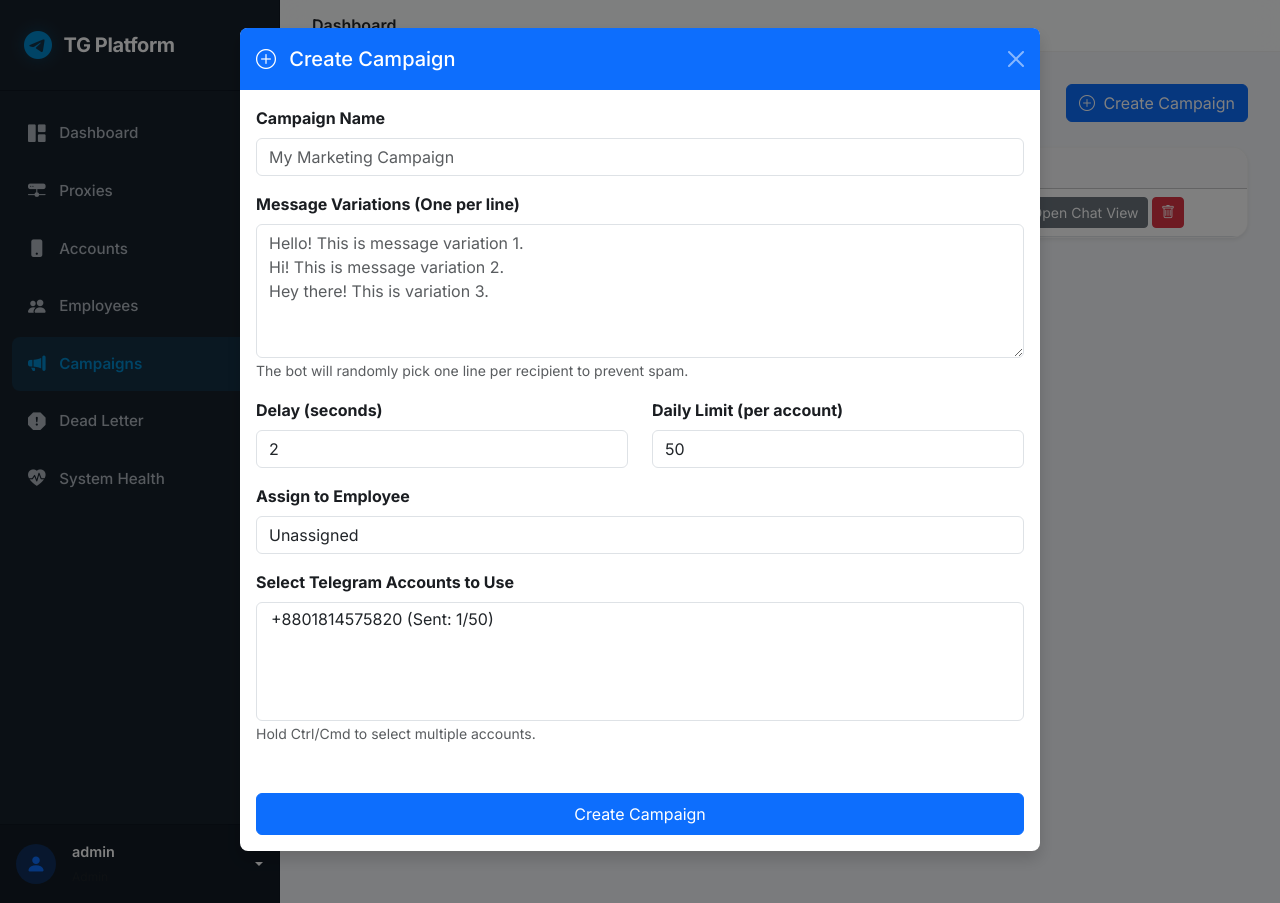
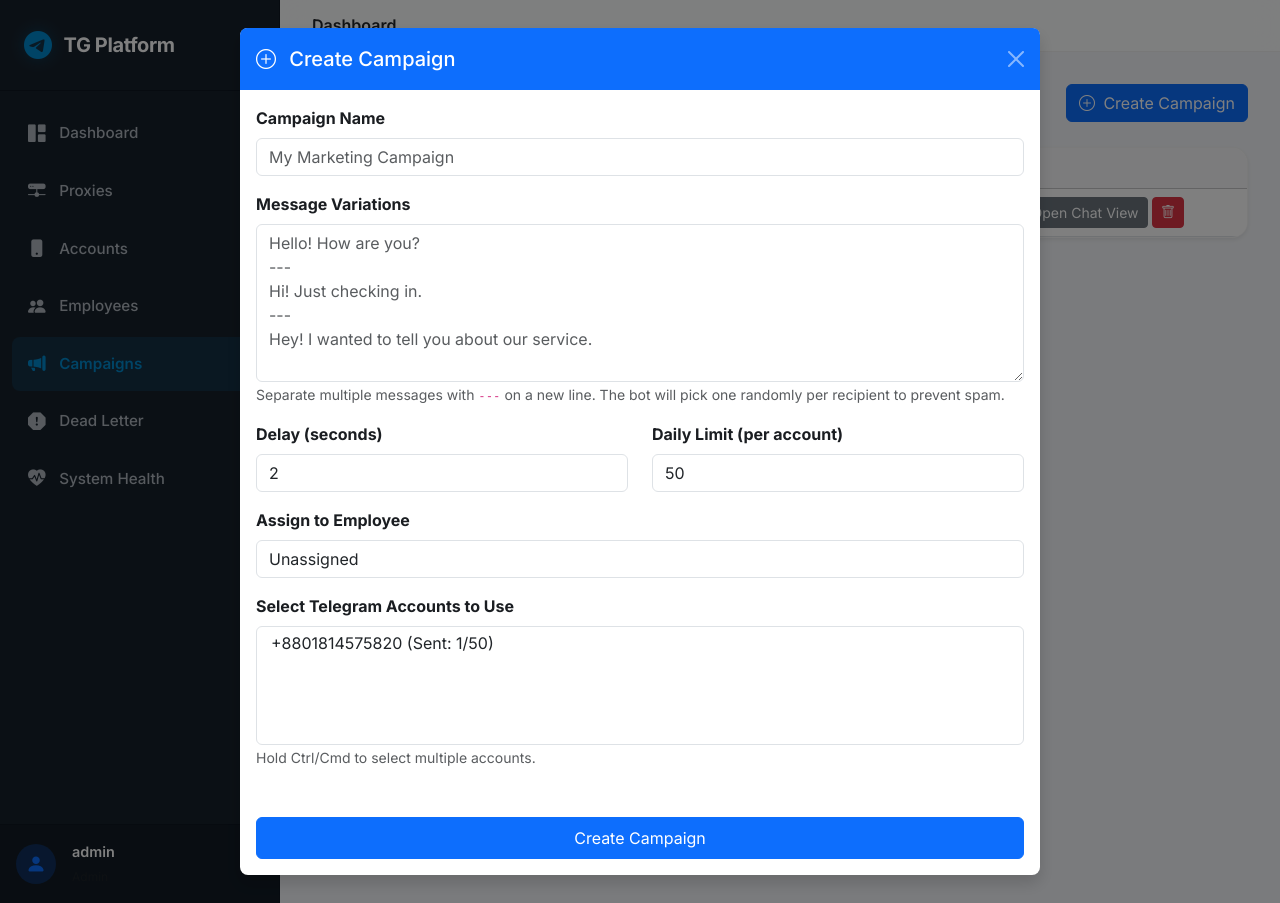
Before and after one commit to efajtahamid-pro/tgsender22, a Flask app: page /admin/campaigns in a window 1280 px wide, after a click on "Create Campaign". Run offline with Flask 3, Linux system fonts and the light colour scheme; a user stored in the database is signed in; data comes from the database, SQL or seed files in the repository; some libraries are stand-ins or nearby versions.

Commit message:
Refactor campaigns table and modal structure
Updated the campaigns table layout and modal form.

```diff
--- a/app/templates/admin/campaigns.html
+++ b/app/templates/admin/campaigns.html
@@ -4,41 +4,21 @@
     <h2 class="mb-0"><i class="bi bi-megaphone-fill me-2"></i> Campaigns</h2>
     <button class="btn btn-primary" data-bs-toggle="modal" data-bs-target="#campModal"><i class="bi bi-plus-circle me-1"></i> Create Campaign</button>
 </div>
-
 <div class="card shadow-sm">
     <div class="table-responsive">
         <table class="table table-hover align-middle mb-0">
-            <thead class="table-light">
-                <tr>
-                    <th>Name</th>
-                    <th>Assigned To</th>
-                    <th>Selected Accounts</th>
-                    <th>Status</th>
-                    <th>Actions</th>
-                </tr>
-            </thead>
+            <thead class="table-light"><tr><th>Name</th><th>Assigned To</th><th>Selected Accounts</th><th>Status</th><th>Actions</th></tr></thead>
             <tbody>
                 {% for c in campaigns %}
                 <tr>
                     <td class="fw-bold">{{ c.name }}</td>
                     <td>{{ c.employee.username if c.employee_id else 'Unassigned' }}</td>
-                    <td>
-                        {% if c.selected_accounts %}
-                            <span class="badge bg-info">{{ c.selected_accounts|length }} accounts</span>
-                        {% else %}
-                            <span class="text-muted">None selected</span>
-                        {% endif %}
-                    </td>
+                    <td>{% if c.selected_accounts %}<span class="badge bg-info">{{ c.selected_accounts|length }} accounts</span>{% else %}<span class="text-muted">None selected</span>{% endif %}</td>
                     <td><span class="badge bg-{{ 'success' if c.status == 'completed' else 'warning' if c.status == 'running' else 'secondary' }}">{{ c.status }}</span></td>
                     <td>
                         <a href="{{ url_for('admin.campaign_detail', id=c.id) }}" class="btn btn-sm btn-info"><i class="bi bi-eye"></i> Admin View</a>
-                        {% if c.employee_id %}
-                        <a href="{{ url_for('employee.campaign_detail', id=c.id) }}" class="btn btn-sm btn-secondary"><i class="bi bi-chat-text"></i> Open Chat View</a>
-                        {% endif %}
-                        <form method="POST" action="{{ url_for('admin.delete_campaign', id=c.id) }}" style="display:inline" onsubmit="return confirm('Delete?')">
-                            <input type="hidden" name="csrf_token" value="{{ csrf_token() }}">
-                            <button class="btn btn-sm btn-danger"><i class="bi bi-trash"></i></button>
-                        </form>
+                        {% if c.employee_id %}<a href="{{ url_for('employee.campaign_detail', id=c.id) }}" class="btn btn-sm btn-secondary"><i class="bi bi-chat-text"></i> Open Chat View</a>{% endif %}
+                        <form method="POST" action="{{ url_for('admin.delete_campaign', id=c.id) }}" style="display:inline" onsubmit="return confirm('Delete?')"><input type="hidden" name="csrf_token" value="{{ csrf_token() }}"><button class="btn btn-sm btn-danger"><i class="bi bi-trash"></i></button></form>
                     </td>
                 </tr>
                 {% endfor %}
@@ -46,58 +26,17 @@
         </table>
     </div>
 </div>
-
-<div class="modal fade" id="campModal">
-    <div class="modal-dialog modal-lg">
-        <div class="modal-content border-0 shadow">
-            <form method="POST">
-                <input type="hidden" name="csrf_token" value="{{ csrf_token() }}">
-                <div class="modal-header bg-primary text-white border-0">
-                    <h5 class="modal-title"><i class="bi bi-plus-circle me-2"></i> Create Campaign</h5>
-                    <button type="button" class="btn-close btn-close-white" data-bs-dismiss="modal"></button>
-                </div>
-                <div class="modal-body">
-                    <div class="mb-3">
-                        <label class="form-label fw-bold">Campaign Name</label>
-                        <input type="text" name="name" class="form-control" placeholder="My Marketing Campaign" required>
-                    </div>
-                    <div class="mb-3">
-                        <label class="form-label fw-bold">Message Variations (One per line)</label>
-                        <textarea name="message" class="form-control" rows="5" placeholder="Hello! This is message variation 1.&#10;Hi! This is message variation 2.&#10;Hey there! This is variation 3." required></textarea>
-                        <small class="text-muted">The bot will randomly pick one line per recipient to prevent spam.</small>
-                    </div>
-                    <div class="row">
-                        <div class="col-md-6 mb-3">
-                            <label class="form-label fw-bold">Delay (seconds)</label>
-                            <input type="number" name="delay" class="form-control" value="2">
-                        </div>
-                        <div class="col-md-6 mb-3">
-                            <label class="form-label fw-bold">Daily Limit (per account)</label>
-                            <input type="number" name="daily_limit" class="form-control" value="50">
-                        </div>
-                    </div>
-                    <div class="mb-3">
-                        <label class="form-label fw-bold">Assign to Employee</label>
-                        <select name="employee_id" class="form-control">
-                            <option value="">Unassigned</option>
-                            {% for e in employees %}<option value="{{ e.id }}">{{ e.username }}</option>{% endfor %}
-                        </select>
-                    </div>
-                    <div class="mb-3">
-                        <label class="form-label fw-bold">Select Telegram Accounts to Use</label>
-                        <select name="account_ids" class="form-control" multiple size="5" required>
-                            {% for a in accounts %}
-                            <option value="{{ a.id }}">{{ a.phone }} (Sent: {{ a.daily_sent }}/{{ a.daily_limit }})</option>
-                            {% endfor %}
-                        </select>
-                        <small class="text-muted">Hold Ctrl/Cmd to select multiple accounts.</small>
-                    </div>
-                </div>
-                <div class="modal-footer border-0">
-                    <button type="submit" class="btn btn-primary w-100 py-2">Create Campaign</button>
-                </div>
-            </form>
+<div class="modal fade" id="campModal"><div class="modal-dialog modal-lg"><div class="modal-content border-0 shadow">
+    <form method="POST"><input type="hidden" name="csrf_token" value="{{ csrf_token() }}">
+        <div class="modal-header bg-primary text-white border-0"><h5 class="modal-title"><i class="bi bi-plus-circle me-2"></i> Create Campaign</h5><button type="button" class="btn-close btn-close-white" data-bs-dismiss="modal"></button></div>
+        <div class="modal-body">
+            <div class="mb-3"><label class="form-label fw-bold">Campaign Name</label><input type="text" name="name" class="form-control" placeholder="My Marketing Campaign" required></div>
+            <div class="mb-3"><label class="form-label fw-bold">Message Variations</label><textarea name="message" class="form-control" rows="6" placeholder="Hello! How are you?&#10;---&#10;Hi! Just checking in.&#10;---&#10;Hey! I wanted to tell you about our service." required></textarea><small class="text-muted">Separate multiple messages with <code>---</code> on a new line. The bot will pick one randomly per recipient to prevent spam.</small></div>
+            <div class="row"><div class="col-md-6 mb-3"><label class="form-label fw-bold">Delay (seconds)</label><input type="number" name="delay" class="form-control" value="2"></div><div class="col-md-6 mb-3"><label class="form-label fw-bold">Daily Limit (per account)</label><input type="number" name="daily_limit" class="form-control" value="50"></div></div>
+            <div class="mb-3"><label class="form-label fw-bold">Assign to Employee</label><select name="employee_id" class="form-control"><option value="">Unassigned</option>{% for e in employees %}<option value="{{ e.id }}">{{ e.username }}</option>{% endfor %}</select></div>
+            <div class="mb-3"><label class="form-label fw-bold">Select Telegram Accounts to Use</label><select name="account_ids" class="form-control" multiple size="5" required>{% for a in accounts %}<option value="{{ a.id }}">{{ a.phone }} (Sent: {{ a.daily_sent }}/{{ a.daily_limit }})</option>{% endfor %}</select><small class="text-muted">Hold Ctrl/Cmd to select multiple accounts.</small></div>
         </div>
-    </div>
-</div>
+        <div class="modal-footer border-0"><button type="submit" class="btn btn-primary w-100 py-2">Create Campaign</button></div>
+    </form>
+</div></div></div>
 {% endblock %}
```
